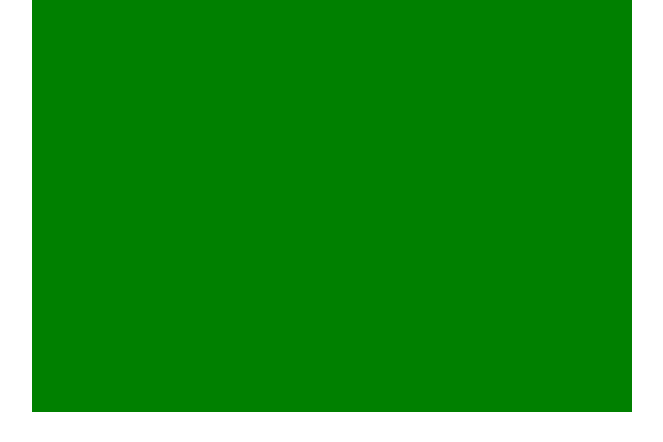
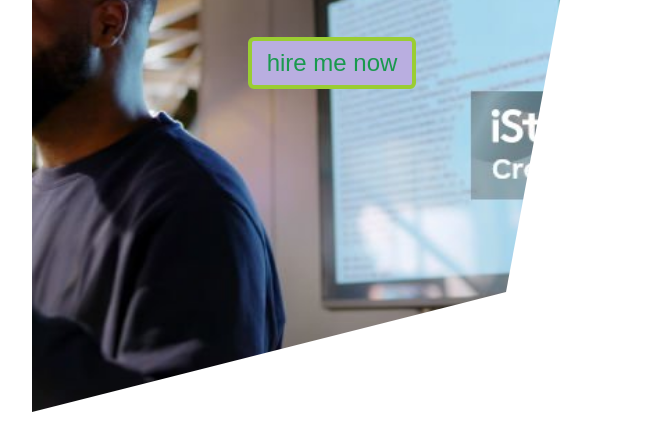
Before and after one commit to mohammaduzzal/concept-clearing, a plain HTML site: page index.html in a window 1280 px wide. Shown: the part 418-860 px from the top of the page, without its empty margins (308-971 px from the left). Drawn offline with Linux system fonts and the light colour scheme.

Commit message:
added background and design button

```diff
--- a/index.html
+++ b/index.html
@@ -15,6 +15,9 @@
 <body>
     <div id="heading-parent">
     <h1>I am a new programmer</h1>
+<div class="btn-parent"> <button class="btn">hire me now</button></div>
+
+
 </div>
 </body>
 </html>
--- a/style/style.css
+++ b/style/style.css
@@ -1,3 +1,4 @@
+
 h1{
     color:yellowgreen;
     font-style: italic;
@@ -8,13 +9,36 @@ h1{
     font-size: 80px;
 }
 #heading-parent{
-    background-color:green;
+  background-image:url(../assets/h.jpg);
+  background-size: cover;
+  background-position: center;
+  clip-path: polygon(0 4%, 100% 0%, 79% 85%, 0% 100%);
+  /* background-image: linear-gradient( 75deg ,rgb(60, 36, 168) ,rgb(85, 155, 28)); */
+    /* background-color:green; */
     height: 600px;
     padding: 100px 0px;
-    width: 600px;
+   max-width:600px;
     /* margin-top: 40px;
     margin-bottom: 10px;
     margin-right: auto;
     margin-left: auto; */
     margin: 30px auto;
 }
+
+.btn-parent{
+  text-align: center;
+  margin: 20px 0px;
+}
+
+
+  .btn{
+    background-color:rgb(185, 174, 224);
+
+    padding: 8px 15px;
+    color: #19994e;
+    border-style: solid;
+    border-width: 4px;
+    border-radius: 6px;
+    border-color: yellowgreen;
+    font-size: 24px;
+  }
```
Also changed, not shown: assets/h.jpg (added).
